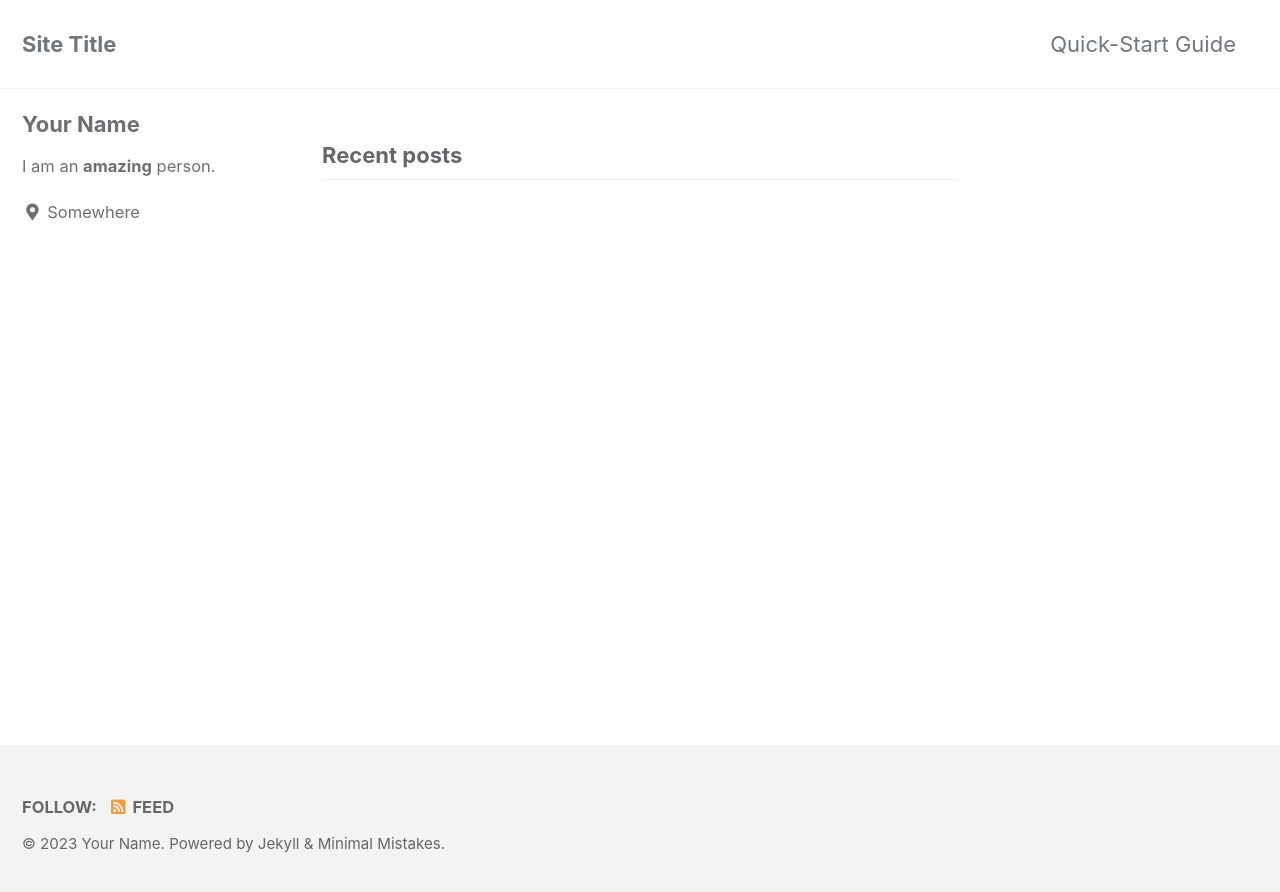
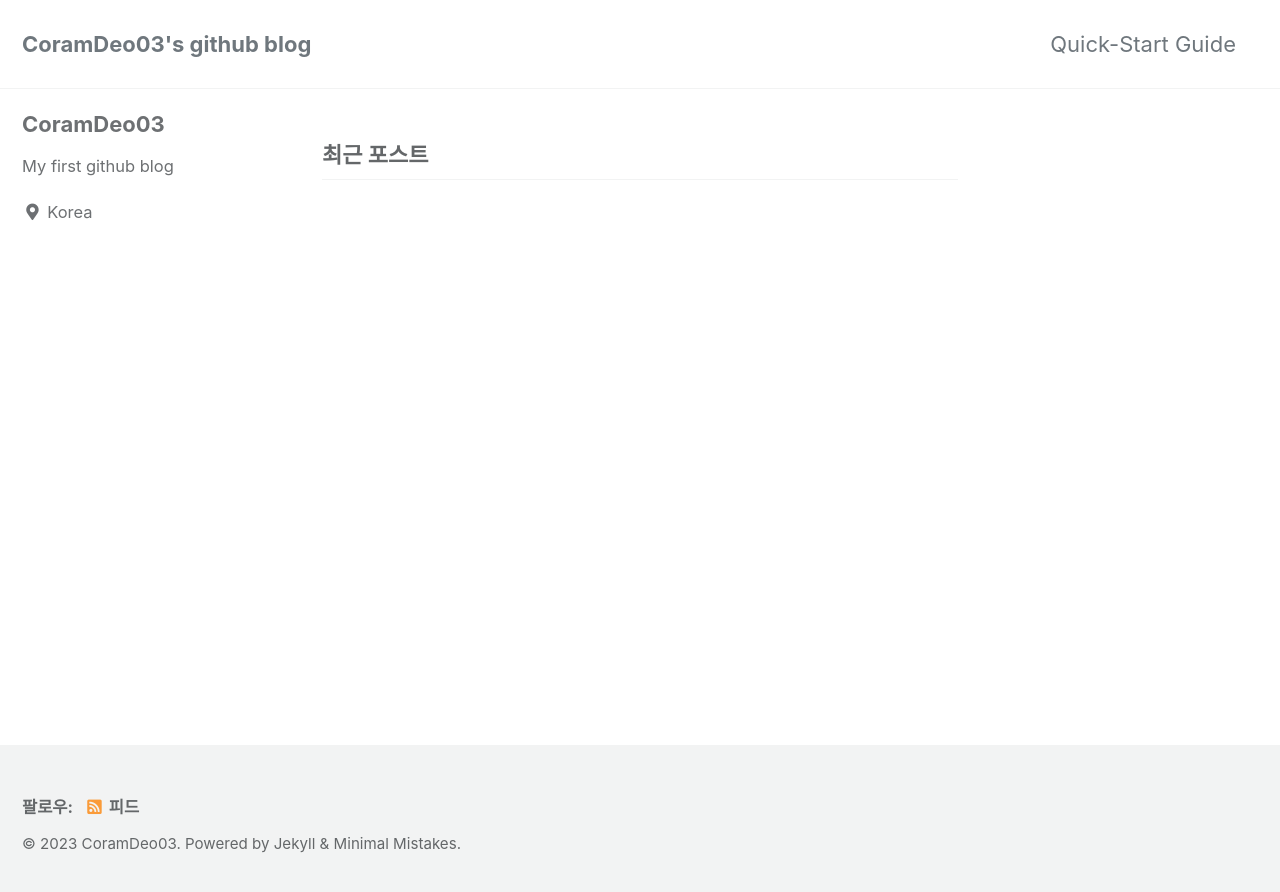
Before and after one commit to CoramDeo03/CoramDeo03.github.io, a Jekyll site: the page built from index.html, in a window 1280 px wide. Shown: the top 892 px of the page. Built offline with Jekyll 4.4.1, drawn with Linux system fonts in a browser that asks for light colours; cached includes are drawn as plain includes; the list of posts is cut into pages by our own code.

Commit message:
Update _config.yml
customizing1

```diff
--- a/_config.yml
+++ b/_config.yml
@@ -15,12 +15,12 @@
 minimal_mistakes_skin    : "default" # "air", "aqua", "contrast", "dark", "dirt", "neon", "mint", "plum", "sunrise"
 
 # Site Settings
-locale                   : "en-US"
-title                    : "Site Title"
+locale                   : "ko-KR"
+title                    : "CoramDeo03's github blog"
 title_separator          : "-"
 subtitle                 : # site tagline that appears below site title in masthead
-name                     : "Your Name"
-description              : "An amazing website."
+name                     : "CoramDeo03"
+description              : "My first github blog"
 url                      : # the base hostname & protocol for your site e.g. "https://mmistakes.github.io"
 baseurl                  : # the subpath of your site, e.g. "/blog"
 repository               : # GitHub username/repo-name e.g. "mmistakes/minimal-mistakes"
@@ -104,10 +104,10 @@ analytics:
 
 # Site Author
 author:
-  name             : "Your Name"
+  name             : "CoramDeo03"
   avatar           : # path of avatar image, e.g. "/assets/images/bio-photo.jpg"
-  bio              : "I am an **amazing** person."
-  location         : "Somewhere"
+  bio              : "My first github blog"
+  location         : "Korea"
   email            :
   links:
     - label: "Email"
```
